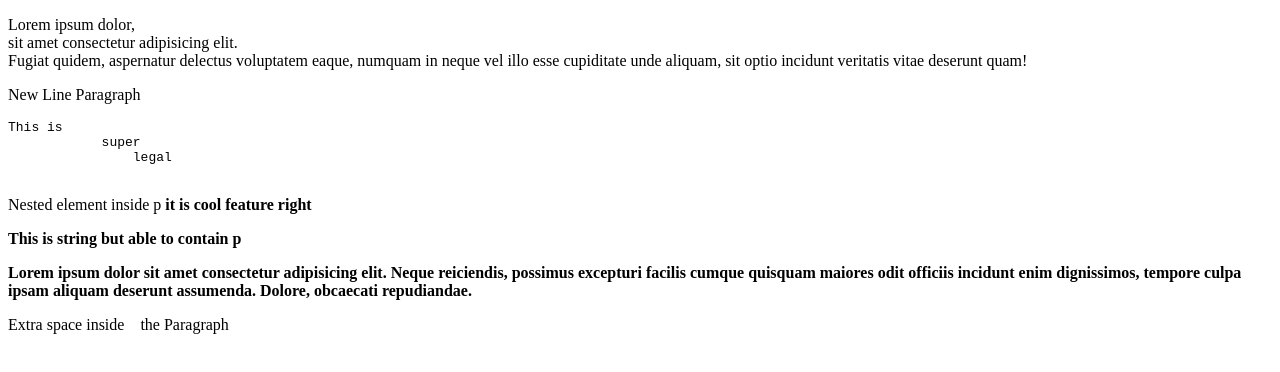
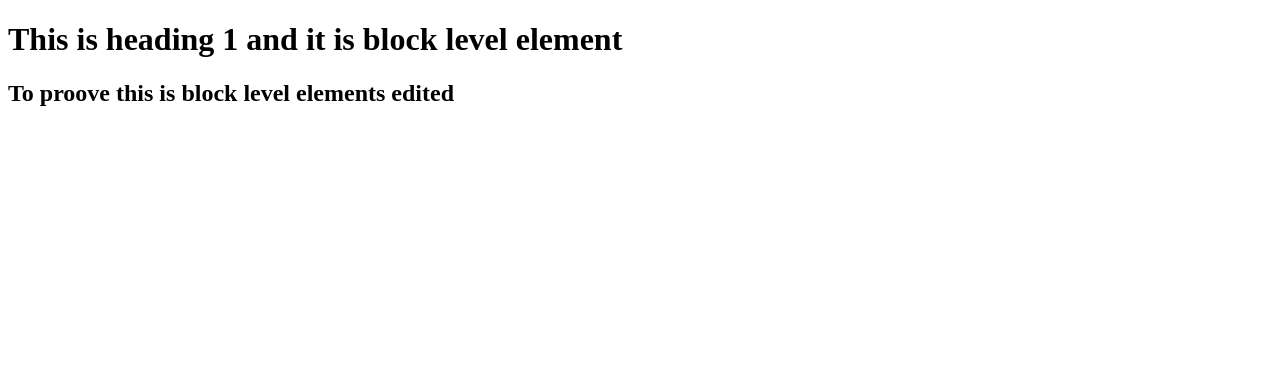
Before and after one commit to jaggers2023/html-basic, a website: page public/index.html in a window 1280 px wide. Drawn offline with Linux system fonts and the light colour scheme.

Commit message:
Heading Learning

```diff
--- a/public/index.html
+++ b/public/index.html
@@ -1,17 +1,13 @@
 <!DOCTYPE html>
-<html>
-    <head>
-        <title>Html Basic Pratice Suited</title>
-    </head>
-    <body>
-        <p>Lorem ipsum dolor, <br>sit amet consectetur adipisicing elit. <br>Fugiat quidem, aspernatur delectus voluptatem eaque, numquam in neque vel illo esse cupiditate unde aliquam, sit optio incidunt veritatis vitae deserunt quam!</p>
-        <p>New Line Paragraph</p>
-        <pre>This is
-            super
-                legal
-        </pre>
-        <p>Nested element inside p <strong>it is cool feature right</strong></p>
-        <strong>This is string but able to contain p <p>Lorem ipsum dolor sit amet consectetur adipisicing elit. Neque reiciendis, possimus excepturi facilis cumque quisquam maiores odit officiis incidunt enim dignissimos, tempore culpa ipsam aliquam deserunt assumenda. Dolore, obcaecati repudiandae.</p></strong>
-        <p>Extra space inside &nbsp;&nbsp; the Paragraph</p>
-    </body>
+<html lang="en">
+<head>
+    <meta charset="UTF-8">
+    <meta http-equiv="X-UA-Compatible" content="IE=edge">
+    <meta name="viewport" content="width=device-width, initial-scale=1.0">
+    <title>Headings</title>
+</head>
+<body>
+    <h1>This is heading 1 and it is block level element</h1>
+    <h2>To proove this is block level elements edited </h2>
+</body>
 </html>
```
Also changed, not shown: completed/paragraph.html (added, +17 -0 lines).
